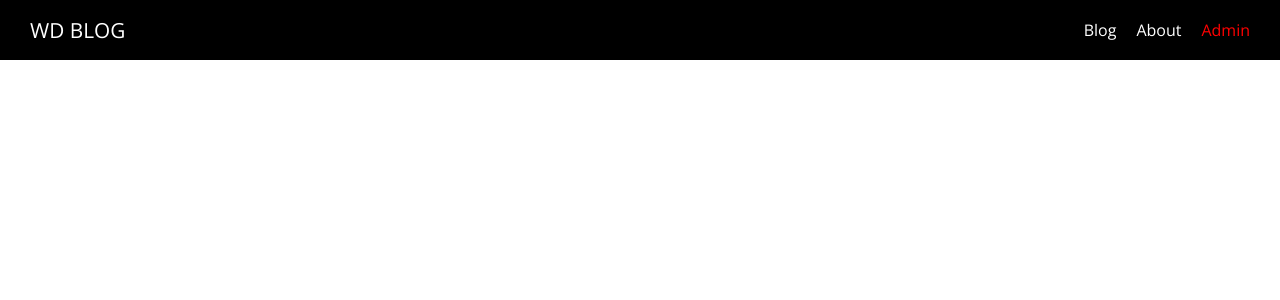
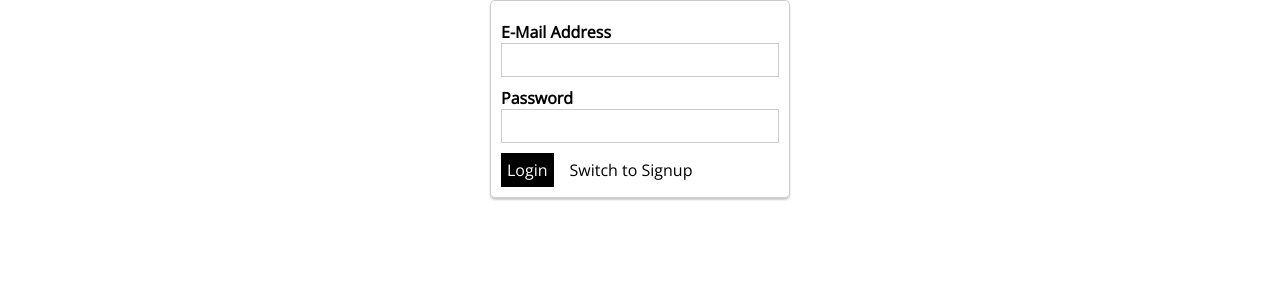
Before and after one commit to lucasrocha1313/blog-vue-nuxt, a Nuxt app in the folder fe/blog-app/: page /admin/auth in a window 1280 px wide. Shown: the top 300 px of the page. Built offline with nearby package versions, Linux system fonts and the light colour scheme.

Commit message:
admin page and refacts

```diff
--- /dev/null
+++ b/fe/blog-app/components/admin/admin-post-form.vue
@@ -0,0 +1,57 @@
+<template>
+  <form @submit.prevent="onSave">
+    <AppInputControl v-model="editedPost.author">Author Name</AppInputControl>
+    <AppInputControl v-model="editedPost.title">Title</AppInputControl>
+    <AppInputControl v-model="editedPost.thumbnailLink">Thumbnail Link</AppInputControl>
+    <AppInputControl
+      control-type="textarea"
+      v-model="editedPost.content">Content</AppInputControl>
+    <AppButton type="submit">Save</AppButton>
+    <AppButton
+      type="button"
+      style="margin-left: 10px"
+      btn-style="cancel"
+      @click="onCancel">Cancel</AppButton>
+  </form>
+</template>
+
+<script>
+
+import AppButton from "../ui/app-button.vue";
+import AppInputControl from "../ui/app-control-input.vue";
+
+export default {
+  name: "AdminPostForm",
+  components: {AppButton, AppInputControl},
+  props: {
+    post: {
+      type: Object,
+      required: false
+    }
+  },
+  data() {
+    return {
+      editedPost: this.post ? {...this.post} : {
+        author: '',
+        title: '',
+        thumbnailLink: '',
+        content: ''
+      }
+    }
+  },
+  methods: {
+    onSave() {
+      //TODO save post
+      console.log(this.editedPost)
+    },
+    onCancel() {
+      //TODO navigate back
+      this.$router.push('/admin')
+    }
+  }
+}
+</script>
+
+<style scoped>
+
+</style>
--- a/fe/blog-app/components/posts/post--list.vue
+++ b/fe/blog-app/components/posts/post-list.vue
@@ -1,16 +1,19 @@
 <template>
   <section class="post-list">
     <PostPreview
+      :is-admin="isAdmin"
       id="1"
       title="Hello there!"
       preview-text="This is my first post!"
       thumbnail="https://imageio.forbes.com/specials-images/imageserve/61d52d4e3a76ed81ac034ea8/The-10-Tech-Trends-That-Will-Transform-Our-World/960x0.jpg?format=jpg&width=960" />
     <PostPreview
+      :is-admin="isAdmin"
       id="2"
       title="Hello there 2!"
       preview-text="This is my second post!"
       thumbnail="https://hips.hearstapps.com/hmg-prod/images/coolest-tech-2022-1669144775.jpg?crop=1.00xw:1.00xh;0,0&resize=1200:*" />
     <PostPreview
+      :is-admin="isAdmin"
       id="3"
       title="Hello there 3!"
       preview-text="This is my third post!"
@@ -23,7 +26,13 @@
 
 export default {
   name: "post--list",
-  components: {PostPreview}
+  components: {PostPreview},
+  props: {
+    isAdmin: {
+      type: Boolean,
+      default: false
+    }
+  }
 }
 </script>
 
--- a/fe/blog-app/components/posts/post-preview.vue
+++ b/fe/blog-app/components/posts/post-preview.vue
@@ -1,5 +1,5 @@
 <template>
-  <nuxt-link :to="'posts/' + id"  class="post-preview">
+  <nuxt-link :to="postLink"  class="post-preview">
     <article>
       <div class="post-thumbnail"
            :style="{backgroundImage: `url(${thumbnail})`}"></div>
@@ -32,6 +32,15 @@
     thumbnail: {
       type: String,
       required: true
+    },
+    isAdmin: {
+      type: Boolean,
+      required: true
+    }
+  },
+  computed: {
+    postLink() {
+      return `${this.isAdmin ? '/admin/': '/posts/'}${this.id}`
     }
   }
 }
--- /dev/null
+++ b/fe/blog-app/layouts/admin.vue
@@ -0,0 +1,15 @@
+<template>
+  <div>
+    <nuxt/>
+  </div>
+</template>
+
+
+<style>
+html {
+  font-family: 'Open Sans', sans-serif;
+}
+body {
+  margin: 0;
+}
+</style>
--- /dev/null
+++ b/fe/blog-app/layouts/error.vue
@@ -0,0 +1,22 @@
+<template>
+  <div class="error-page">
+    <h1>Oops, something went wrong!</h1>
+    <p>Back to <a href="/">safety</a>!</p>
+  </div>
+</template>
+
+<style scoped>
+.error-page {
+  text-align: center;
+}
+
+.error-page a {
+  text-decoration: none;
+  color: red;
+}
+
+.error-page a:hover,
+.error-page a:active {
+  color: salmon;
+}
+</style>
--- a/fe/blog-app/pages/admin/_postId/index.vue
+++ b/fe/blog-app/pages/admin/_postId/index.vue
@@ -1,13 +1,39 @@
 <template>
-
+  <div class="admin-post-page">
+    <section class="update-form">
+      <AdminPostForm :post="loadedPost"/>
+    </section>
+  </div>
 </template>
 
 <script>
+import AdminPostForm from "../../../components/admin/admin-post-form.vue";
+
 export default {
-  name: "index"
+  name: "index",
+  components: {AdminPostForm},
+  layout: 'admin',
+  data() {
+    return {
+      loadedPost: {
+        author: 'Tonim',
+        title: 'My awesome Post',
+        thumbnailLink: 'http://www.ineteconomics.org/uploads/featured/iStock-1140691167.jpeg',
+        content: 'Super amazing, thanks for that!',
+      }
+    }
+  }
 }
 </script>
 
 <style scoped>
-
+.update-form {
+  width: 90%;
+  margin: 20px auto;
+}
+@media (min-width: 768px) {
+  .update-form {
+    width: 500px;
+  }
+}
 </style>
--- a/fe/blog-app/pages/admin/auth/index.vue
+++ b/fe/blog-app/pages/admin/auth/index.vue
@@ -1,13 +1,49 @@
 <template>
-
+  <div class="admin-auth-page">
+    <div class="auth-container">
+      <form>
+        <AppInputControl type="email">E-Mail Address</AppInputControl>
+        <AppInputControl type="password">Password</AppInputControl>
+        <AppButton type="submit">{{ isLogin ? 'Login' : 'Sign Up' }}</AppButton>
+        <AppButton
+          type="button"
+          btn-style="inverted"
+          style="margin-left: 10px"
+          @click="isLogin = !isLogin">Switch to {{ isLogin ? 'Signup' : 'Login' }}</AppButton>
+      </form>
+    </div>
+  </div>
 </template>
 
 <script>
+import AppButton from "../../../components/ui/app-button.vue";
+import AppInputControl from "../../../components/ui/app-control-input.vue";
+
 export default {
-  name: "index"
+  name: "index",
+  components: {AppInputControl, AppButton},
+  layout: 'admin',
+  data() {
+    return {
+      isLogin: true
+    }
+  }
 }
 </script>
 
 <style scoped>
+>
+.admin-auth-page {
+  padding: 20px;
+}
 
+.auth-container {
+  border: 1px solid #ccc;
+  border-radius: 5px;
+  box-shadow: 0 2px 2px #ccc;
+  width: 300px;
+  margin: auto;
+  padding: 10px;
+  box-sizing: border-box;
+}
 </style>
--- a/fe/blog-app/pages/admin/index.vue
+++ b/fe/blog-app/pages/admin/index.vue
@@ -1,20 +1,21 @@
 <template>
   <div class="admin-page">
     <section class="new-post">
-      <button @click="$router.push('/admin/new-post')">Create Post</button>
+      <AppButton @click="$router.push('/admin/new-post')">Create Post</AppButton>
     </section>
     <section class="existing-posts">
       <h1>Existing Posts</h1>
-      <PostList />
+      <PostList is-admin/>
     </section>
   </div>
 </template>
 
 <script>
-import PostList from "../../components/posts/post--list.vue";
+import PostList from "../../components/posts/post-list.vue";
+import AppButton from "../../components/ui/app-button.vue";
 
 export default {
-  components: {PostList}
+  components: {AppButton, PostList}
 }
 </script>
 
--- a/fe/blog-app/pages/admin/new-post/index.vue
+++ b/fe/blog-app/pages/admin/new-post/index.vue
@@ -1,55 +1,30 @@
 <template>
   <div class="admin-new-post-page">
     <section class="new-post-form">
-      <form @submit.prevent="onSave">
-        <AppInputControl v-model="editedPost.author">Author Name</AppInputControl>
-        <AppInputControl v-model="editedPost.title">Title</AppInputControl>
-        <AppInputControl v-model="editedPost.thumbnailLink">Thumbnail Link</AppInputControl>
-        <AppInputControl
-          control-type="textarea"
-          v-model="editedPost.content">Content</AppInputControl>
-        <AppButton type="submit">Save</AppButton>
-        <AppButton
-          type="button"
-          style="margin-left: 10px"
-          btn-style="cancel"
-          @click="onCancel">Cancel</AppButton>
-      </form>
+      <AdminPostForm />
     </section>
 
   </div>
 </template>
 
 <script>
-import AppInputControl from "../../../components/ui/app-control-input.vue";
-import AppButton from "../../../components/ui/app-button.vue";
+import AdminPostForm from "../../../components/admin/admin-post-form.vue";
 
 export default {
-  name: "index",
-  components: {AppButton, AppInputControl},
-  data() {
-    return {
-      editedPost: {
-        author: '',
-        title: '',
-        thumbnailLink: '',
-        content: ''
-      }
-    }
-  },
-  methods: {
-    onSave() {
-      //TODO save post
-      console.log(this.editedPost)
-    },
-    onCancel() {
-      //TODO navigate back
-      this.$router.push('/admin')
-    }
-  }
+  components: {AdminPostForm},
+  layout: 'admin'
 }
 </script>
 
 <style scoped>
+.new-post-form {
+  width: 90%;
+  margin: 20px auto;
+}
 
+@media (min-width: 768px) {
+  .new-post-form {
+    width: 500px;
+  }
+}
 </style>
--- a/fe/blog-app/pages/index.vue
+++ b/fe/blog-app/pages/index.vue
@@ -9,7 +9,7 @@
 
 <script>
 import PostPreview from "../components/posts/post-preview.vue";
-import PostList from "../components/posts/post--list.vue";
+import PostList from "../components/posts/post-list.vue";
 
 export default {
   name: 'IndexPage',
--- a/fe/blog-app/pages/posts/index.vue
+++ b/fe/blog-app/pages/posts/index.vue
@@ -6,7 +6,7 @@
 
 <script>
 import PostPreview from "../../components/posts/post-preview.vue";
-import PostList from "../../components/posts/post--list.vue";
+import PostList from "../../components/posts/post-list.vue";
 
 export default {
   name: "index",
```
